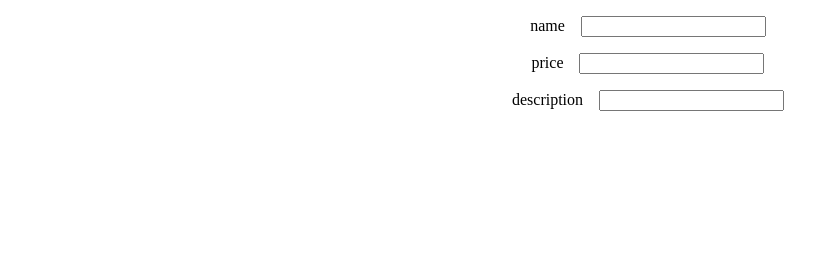
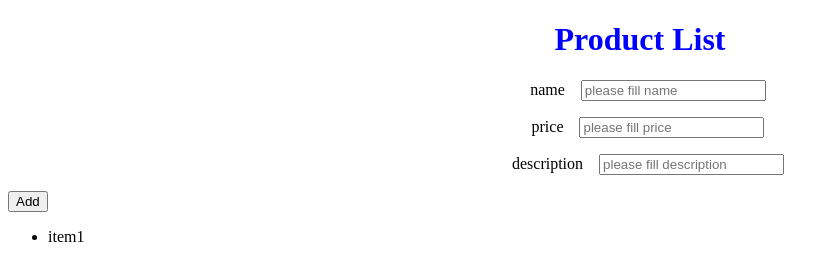
Before and after one commit to ykrantz/product-list, a plain HTML site: page index.html in a window 1280 px wide. Shown: the whole page, without its empty margins (0-839 px from the left). Drawn offline with Linux system fonts and the light colour scheme.

Commit message:
fix bugs + adding product list

```diff
--- a/main.js
+++ b/main.js
@@ -1,87 +1,202 @@
+const INPUT_TYPES = ["name", "price", "description"];
+const INIT_PRODUCT_LIST = [new Product(0, "item1", "10", "test")];
+
+const inputTypes = INPUT_TYPES;
+
+const productList = INIT_PRODUCT_LIST;
+
 const $app = document.getElementById("app");
-
+// ***********
+// create app:
+// ***********
 createMainAppContainer();
+createAppHeader();
 createInputProductDetails();
-
-//
+createProductsList();
 //
 //
 
-// main functions:
+// ***********
+// defenitions:
+// ***********
+
+function Product(id, prdName, price, description) {
+  // TODO: check if to make as class
+  this.id = id;
+  this.prdName = prdName;
+  this.price = price;
+  this.description = description;
+}
+
+// ***********
+// create elements functions:
+// ***********
+
 function createMainAppContainer() {
-  //   const $appContainer = document.createElement("div");
-  //   $appContainer.setAttribute("id", "appContainer");
-
-  //   document.createElement("div");
-  //   $appContainer.setAttribute("id", "appContainer");
-
-  //   const $inputProductDetails = document.createElement("div");
-  //   $inputProductDetails.setAttribute("id", "inputProductDetails");
-
-  //   const $productsList = document.createElement("div");
-  //   $productsList.setAttribute("id", "productsList");
-
-  //   const $productDitails = document.createElement("div");
-  //   $productDitails.setAttribute("id", "productDitails");
-
   const $appContainer = elementGenerator("div", "appContainer");
+  //   const mainDiv = ["inputProductDetails", "productsList", "productDitails"];
+  const $appHeader = elementGenerator("div", "appHeader");
   const $inputProductDetails = elementGenerator("div", "inputProductDetails");
   const $productsList = elementGenerator("div", "productsList");
   const $productDitails = elementGenerator("div", "productDitails");
 
-  $appContainer.append($inputProductDetails, $productsList, $productDitails);
+  $appContainer.append(
+    $appHeader,
+    $inputProductDetails,
+    $productsList,
+    $productDitails
+  );
 
   document.getElementById("app").append($appContainer);
-  console.log("created app");
+  console.log("app was created");
 }
 
-// const $productDitails = document.getElementById("productDitails");
+function createAppHeader() {
+  const $appHeader = document.getElementById("appHeader");
+  const $newTitle = elementGenerator(
+    "h1",
+    "mainTitle",
+    "title",
+    "Product List"
+  );
 
-function elementGenerator(
-  type,
-  idName = `${type}-id`,
-  className = `${type}-${idName}`
-) {
-  const $newElement = document.createElement(type);
-  $newElement.setAttribute("id", idName);
-  $newElement.setAttribute("class", className);
-  return $newElement;
+  $appHeader.append($newTitle);
 }
 
 function createInputProductDetails() {
-  const inputTypes = ["name", "price", "description"];
+  //   const inputTypes = ["name", "price", "description"];
 
   for (let i of inputTypes) {
     createInputAndLabel(i, i);
   }
+
+  const $inputProductDetails = document.getElementById("inputProductDetails");
+  const $addButton = buttonGenerator(
+    addProductToList,
+    "Add",
+    "addProduct-button",
+    "btn"
+  );
+  $inputProductDetails.append($addButton);
 }
 
 function createInputAndLabel(inputName, inputLabel) {
   const $inputProductDetails = document.getElementById("inputProductDetails");
 
-  //   const $newLabel = document.createElement("label");
   const $newLabel = elementGenerator(
     "label",
     `${inputLabel}Label`,
-    "productInputLable"
+    "productInputLable",
+    inputLabel
   );
   $newLabel.type = "text";
-  //   $newLabel.className = "productInputLable";
-  $newLabel.innerHTML = inputLabel;
 
-  //   const $newInput = document.createElement("input");
   const $newInput = elementGenerator(
     "input",
     `${inputName}Input`,
     "productInput"
   );
   $newInput.type = "text";
-  //   $newInput.className = "productInput";
-  //   $newInput.id = `${inputName}Input`;
+  $newInput.placeholder = `please fill ${inputName}`;
 
-  const $inputDiv = document.createElement("div");
+  const $inputDiv = elementGenerator(
+    "div",
+    `${inputName}-inputDivId`,
+    "inputDiv"
+  );
   $inputDiv.className = "inputDiv";
   $inputDiv.append($newLabel, $newInput);
 
   $inputProductDetails.append($inputDiv);
 }
+
+function createProductsList() {
+  // TODO: delete existing UL
+
+  const $productListUl = elementGenerator("ul");
+
+  for (let product of productList) {
+    console.log(product, 4);
+    const $newProduct = elementGenerator(
+      "li",
+      `${product?.prdName}`,
+      "productLi",
+      product?.prdName
+    );
+    $productListUl.append($newProduct);
+  }
+
+  const $productsList = document.getElementById("productsList");
+  $productsList.append($productListUl);
+}
+// ***********
+// main functions:
+// ***********
+
+function addProductToList() {
+  //   TODO: check using form to get value and delete
+
+  const $nameInput = document.getElementById("nameInput");
+  const $priceInput = document.getElementById("priceInput");
+  const $descriptionInput = document.getElementById("descriptionInput");
+
+  //TODO:  check valid input
+
+  const newProduct = new Product(
+    productList.length,
+    $nameInput.value,
+    $priceInput.value,
+    $descriptionInput.value
+  );
+  productList.push(newProduct);
+
+  console.log("product was added", newProduct);
+  console.log($nameInput);
+  //   TODO: add single item to list instead of create product list
+  createProductsList();
+  clearInputs();
+}
+
+// ***********
+// side functions:
+// ***********
+
+function clearInputs() {
+  const inputsToClear = document.getElementsByClassName("productInput");
+  for (let $input of inputsToClear) {
+    $input.value = "";
+  }
+}
+
+function buttonGenerator(
+  onClickFunc,
+  innerHTMLText = "",
+  idName = `button-id`,
+  className = `button-${idName}`
+) {
+  const $newButton = elementGenerator(
+    "button",
+    "addProduct-button",
+    className,
+    innerHTMLText
+  );
+  $newButton.addEventListener("click", onClickFunc);
+  console.log("created botion", $newButton);
+  return $newButton;
+}
+
+function elementGenerator(
+  type,
+  idName = `${type}-id`,
+  className = `${type}-${idName}`,
+  innerHTMLText = ""
+) {
+  const $newElement = document.createElement(type);
+
+  $newElement.setAttribute("id", idName);
+
+  $newElement.setAttribute("class", className);
+
+  $newElement.innerHTML = innerHTMLText;
+  return $newElement;
+}
--- a/style.css
+++ b/style.css
@@ -7,10 +7,14 @@
 
 }
 
-.t1{
-    background-color: aqua;
+.title{
+    color: blue;
+    text-align: center;
 }
 
+#addProduct-button{
+    /* justify-content: center; */
+}
 /* #appContainer{
     background-color: blue;
 } */
```
Also changed, not shown: index.html (+2 -0 lines).
